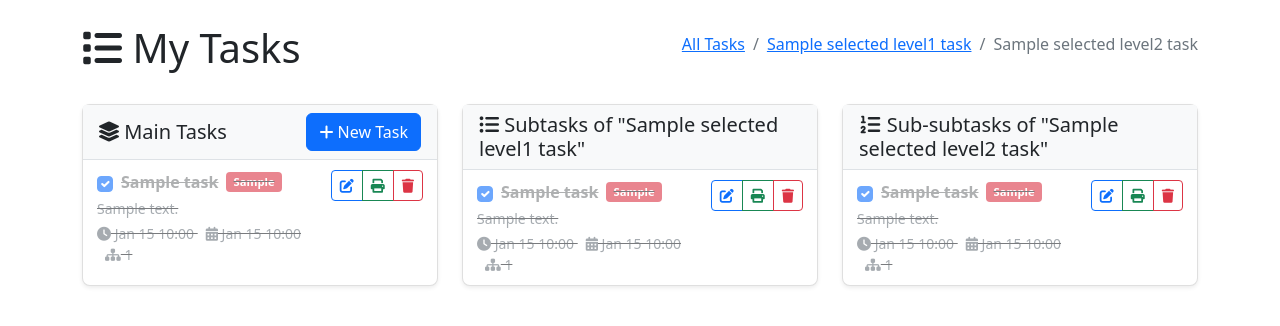
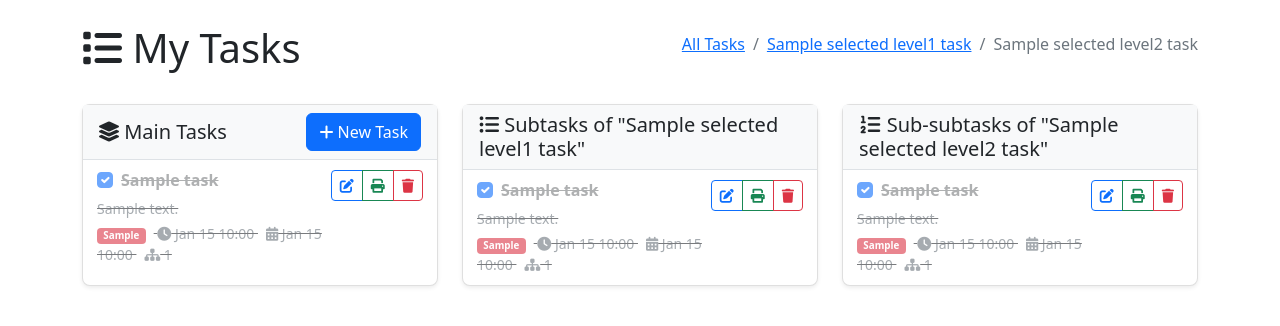
Before and after one commit to kerk1v/adhd-print, a Django app: template tasks/templates/tasks/task_list.html in a window 1280 px wide. Shown: the part 56-382 px from the top of the page. Run offline with Django 5.2, Linux system fonts and the light colour scheme; the template is opened without the code that fills it: most values are stand-ins (such as "Sample title", 1, 10 or a date in 2020).

Commit message:
UI improvements: Fix checkbox layout and reorganize task metadata
- Fix checkbox compression when task titles wrap to multiple lines
- Restructure task layout with flex containers to prevent squashing
- Move recurring and print status icons to metadata line with priority
- Add CSS rules for checkbox size preservation and proper text wrapping
- Improve visual hierarchy with cleaner title line and consolidated metadata

```diff
--- a/tasks/static/tasks/css/task-management.css
+++ b/tasks/static/tasks/css/task-management.css
@@ -82,6 +82,22 @@
 
 .badge-sm {
     font-size: 0.7em;
+}
+
+/* Task Checkbox Styles - Prevent compression when title wraps */
+.task-checkbox {
+    min-width: 16px !important;
+    width: 16px !important;
+    height: 16px !important;
+    flex-shrink: 0 !important;
+    margin-top: 2px; /* Slight top margin to align better with text */
+}
+
+/* Task title wrapper to handle multi-line titles properly */
+.task-title {
+    word-wrap: break-word;
+    word-break: break-word;
+    line-height: 1.3;
 }
 
 /* List Group Item Overrides */
@@ -212,6 +228,7 @@
 .text-truncate-2 {
     display: -webkit-box;
     -webkit-line-clamp: 2;
+    line-clamp: 2;
     -webkit-box-orient: vertical;
     overflow: hidden;
 }
--- a/tasks/templates/tasks/task_column_item.html
+++ b/tasks/templates/tasks/task_column_item.html
@@ -1,20 +1,17 @@
 <div class="task-content-wrapper" id="task-{{ task.id }}">
     <div class="d-flex justify-content-between align-items-start">
         <div class="flex-grow-1 {% if task.done %}task-done{% endif %}">
-            <div class="d-flex align-items-center mb-1">
-                <input type="checkbox" class="form-check-input me-2 task-checkbox"
-                       {% if task.done %}checked{% endif %}
-                       onclick="event.stopPropagation(); toggleTaskDone({{ task.id }})">
-                {% if task.is_periodic %}
-                    <i class="fas fa-redo-alt text-primary me-1" title="Recurring Task" style="font-size: 0.8em;"></i>
-                {% endif %}
-                {% if task.is_printed %}
-                    <i class="fas fa-print text-success me-1" title="Task has been printed" style="font-size: 0.8em;"></i>
-                {% endif %}
-                <strong class="task-title" {% if task.is_selected %}style="background-color: #e3f2fd; padding: 2px 6px; border-radius: 4px; border: 1px solid #2196f3;"{% endif %}>{{ task.title }}</strong>
-                <span class="badge bg-{% if task.urgency == 'low' %}success{% elif task.urgency == 'normal' %}primary{% elif task.urgency == 'urgent' %}warning{% else %}danger{% endif %} ms-2 badge-sm">
-                    {{ task.get_urgency_display }}
-                </span>
+            <div class="d-flex align-items-start mb-1">
+                <div class="flex-shrink-0 me-2">
+                    <input type="checkbox" class="form-check-input task-checkbox"
+                           {% if task.done %}checked{% endif %}
+                           onclick="event.stopPropagation(); toggleTaskDone({{ task.id }})">
+                </div>
+                <div class="flex-grow-1">
+                    <div class="d-flex align-items-center flex-wrap">
+                        <strong class="task-title me-2" {% if task.is_selected %}style="background-color: #e3f2fd; padding: 2px 6px; border-radius: 4px; border: 1px solid #2196f3;"{% endif %}>{{ task.title }}</strong>
+                    </div>
+                </div>
             </div>
 
             {% if task.description %}
@@ -22,6 +19,15 @@
             {% endif %}
 
             <div class="text-muted small">
+                {% if task.is_periodic %}
+                    <i class="fas fa-redo-alt text-primary me-1" title="Recurring Task" style="font-size: 0.8em;"></i>
+                {% endif %}
+                {% if task.is_printed %}
+                    <i class="fas fa-print text-success me-1" title="Task has been printed" style="font-size: 0.8em;"></i>
+                {% endif %}
+                <span class="badge bg-{% if task.urgency == 'low' %}success{% elif task.urgency == 'normal' %}primary{% elif task.urgency == 'urgent' %}warning{% else %}danger{% endif %} badge-sm me-2">
+                    {{ task.get_urgency_display }}
+                </span>
                 <i class="fas fa-clock"></i> {{ task.created_at|date:"M d H:i" }}
                 {% if task.due_date %}
                     <span class="ms-2 {% if task.due_date < now and not task.done %}text-danger{% endif %}">
```
